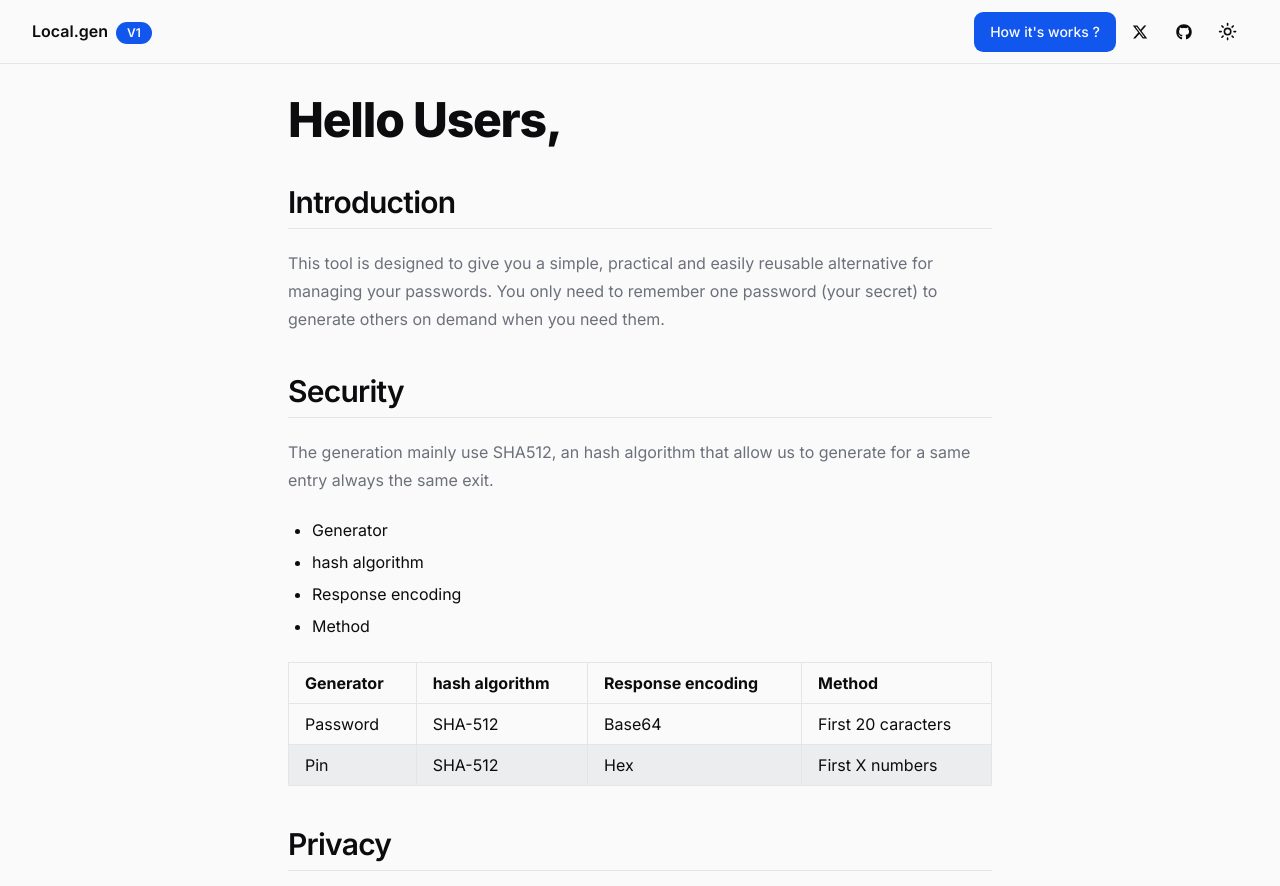
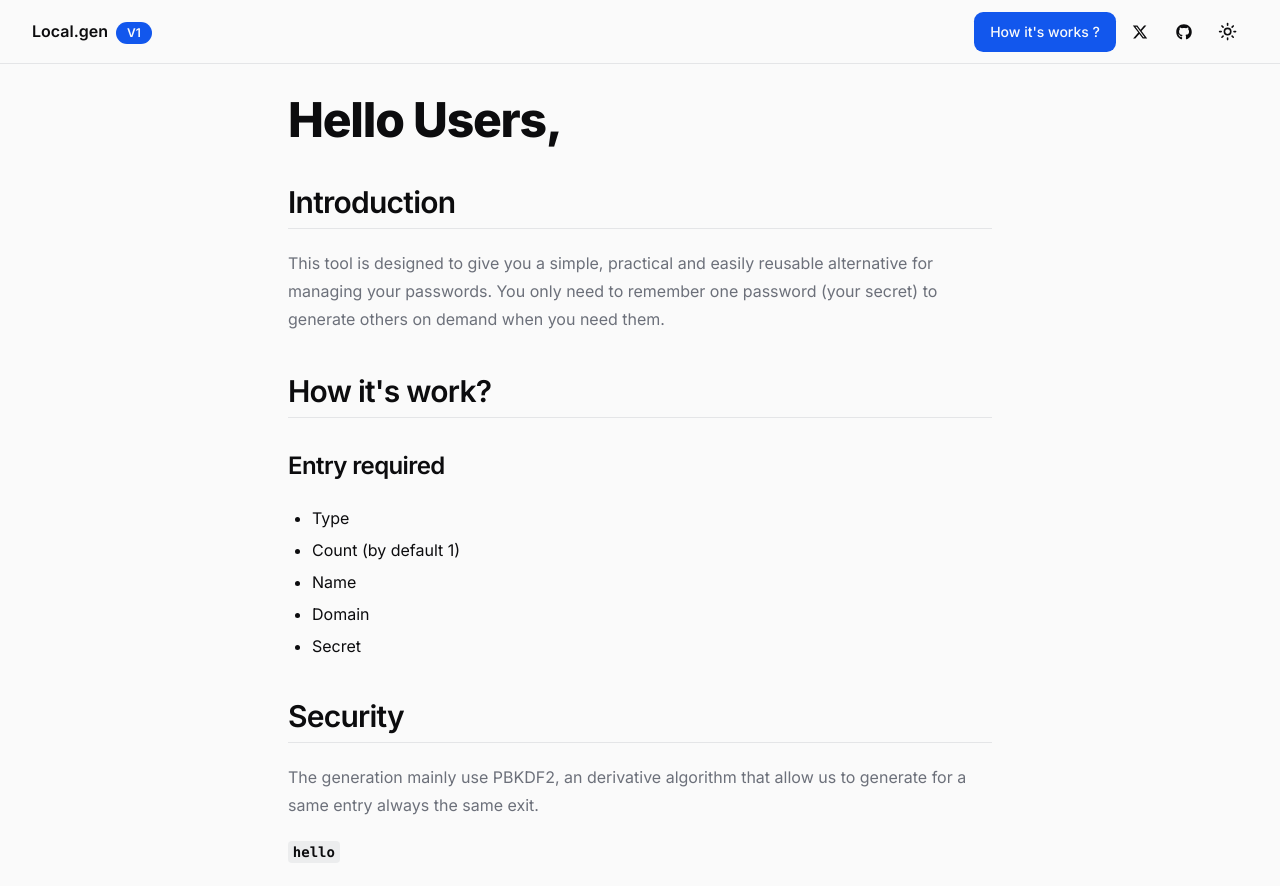
Before and after one commit to Crypte/Password-Generator, a Next.js app: page /info in a window 1280 px wide. Shown: the top 886 px of the page. Built offline with nearby package versions, Linux system fonts and the light colour scheme.

Commit message:
Update icon

```diff
--- a/app/info/page.tsx
+++ b/app/info/page.tsx
@@ -1,6 +1,8 @@
 import { Faq } from "@/components/Faq";
 import { H1 } from "@/components/H1";
 import { H2 } from "@/components/H2";
+import { H3 } from "@/components/H3";
+import { InlineCode } from "@/components/Inlinecode";
 import { List } from "@/components/List";
 import { P } from "@/components/P";
 import { Table } from "@/components/Table";
@@ -23,26 +25,38 @@ export default function Home() {
         remember one password (your secret) to generate others on demand when
         you need them.
       </P>
+      <H2>How it's work? </H2>
+      <H3>Entry required</H3>
+      <List
+        data={["Type", "Count (by default 1)", "Name", "Domain", "Secret"]}
+      />
       <H2>Security</H2>
       <P>
-        The generation mainly use SHA512, an hash algorithm that allow us to
-        generate for a same entry always the same exit.
+        The generation mainly use PBKDF2, an derivative algorithm that allow us
+        to generate for a same entry always the same exit.
       </P>
-      <List
-        data={["Generator", "hash algorithm", "Response encoding", "Method"]}
-      />
+
+      <InlineCode>hello</InlineCode>
+
       <Table
         data={[
-          ["Generator", "hash algorithm", "Response encoding", "Method"],
-          ["Password", "SHA-512", "Base64", "First 20 caracters"],
-          ["Pin", "SHA-512", "Hex", "First X numbers"],
+          ["Generator", "algorithm", "Response encoding", "Method"],
+          ["Password", "PBKDF2", "Base64", "First 20 caracters"],
+          ["Pin 4", "PBKDF2", "Hex", "First 4 numbers"],
+          ["Pin 6", "PBKDF2", "Hex", "First 6 numbers"],
+          ["Pin 8", "PBKDF2", "Hex", "First 8 numbers"],
         ]}
       />
       <H2>Privacy</H2>
       <P>
         The app run locally on your browser, no data are stored and send. You
-        can check the source code on Github
+        can check the source code on Github. You can also clone the project and
+        run it locally on your machine.
       </P>
+      <H3>Clone the repository</H3>
+      <InlineCode>
+        git clone https://github.com/Crypte/Password-Generator.git{" "}
+      </InlineCode>
       <List
         data={[
           "The app run locally on your browser",
--- a/components/Generation.tsx
+++ b/components/Generation.tsx
@@ -18,7 +18,14 @@ import {
 import { useToast } from "@/components/ui/use-toast";
 import { passwordStrength } from "check-password-strength";
 import CryptoJS from "crypto-js";
-import { CircleUser, Copy, Globe, KeyRound, RotateCcw } from "lucide-react";
+import {
+  CircleUser,
+  Copy,
+  Globe,
+  KeyRound,
+  Lock,
+  RotateCcw,
+} from "lucide-react";
 import { useEffect, useState } from "react";
 import { FloatingBanner } from "./FloatingBanner";
 import { Badge } from "./ui/badge";
@@ -228,7 +235,7 @@ export function Generation() {
                   id="result"
                   placeholder="Complete to generate"
                   type="password"
-                  startIcon={KeyRound}
+                  startIcon={Lock}
                   value={result}
                   readOnly
                   disabled={result === ""}
--- /dev/null
+++ b/components/Inlinecode.tsx
@@ -0,0 +1,18 @@
+import { ReactNode } from "react";
+
+interface InlineCodeProps {
+  className?: string;
+  children: ReactNode;
+}
+
+export const InlineCode = ({ className, children }: InlineCodeProps) => {
+  return (
+    <div className="mt-5">
+      <code
+        className={`rounded bg-muted px-[0.3rem] py-[0.2rem] font-mono text-sm font-semibold ${className}`}
+      >
+        {children}
+      </code>
+    </div>
+  );
+};
--- a/components/ui/input.tsx
+++ b/components/ui/input.tsx
@@ -11,7 +11,7 @@ export interface InputProps
 
 const Input = React.forwardRef<HTMLInputElement, InputProps>(
   ({ className, type, startIcon, endIcon, urllogo, ...props }, ref) => {
-    const StartIcon = startIcon;
+    const StartIcon = startIcon || React.Fragment;
     const EndIcon = endIcon;
     const [show, setShow] = React.useState(false);
 
@@ -19,7 +19,7 @@ const Input = React.forwardRef<HTMLInputElement, InputProps>(
       return (
         <div className="w-full relative">
           <div className="absolute left-4 top-1/2 transform -translate-y-1/2">
-            <Lock size={18} className="text-muted-foreground" />
+            <StartIcon size={18} className="text-muted-foreground" />
           </div>
           <input
             autoComplete="off"
```
